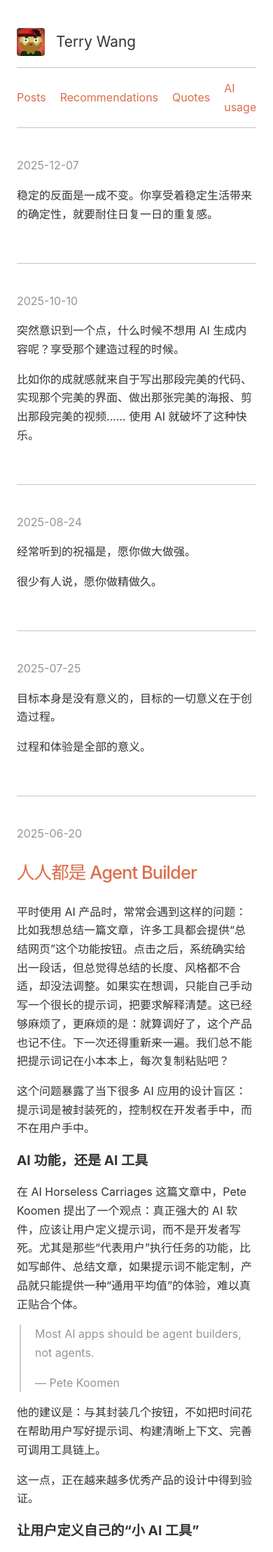
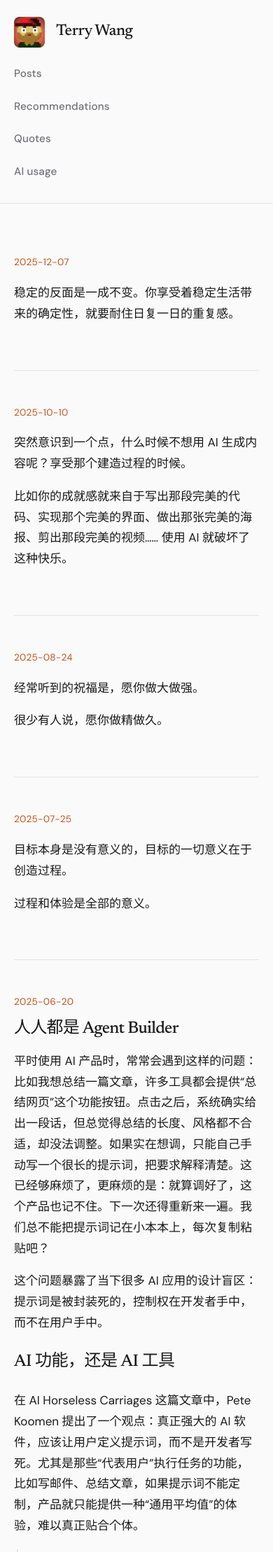
Before and after one commit to lvterry/lvterry.github.io, a Jekyll site: the page built from index.html, in a window 390 px wide. Shown: the top 2218 px of the page at 70% size. Built offline with Jekyll 4.4.1, drawn with Linux system fonts in a browser that asks for light colours; the list of posts is cut into pages by our own code.

Commit message:
Fix responsive layout issues: box-sizing, timeline text overflow, and mobile navigation
- Add global box-sizing: border-box to all elements
- Fix timeline-item text wrapping on narrow screens
- Make mobile nav stack vertically
- Reduce timeline date column width on mobile

```diff
--- a/assets/css/styles.css
+++ b/assets/css/styles.css
@@ -1,44 +1,50 @@
+/* Font imports */
+@import url('https://fonts.googleapis.com/css2?family=Newsreader:ital,wght@0,400;0,500;0,600;1,400&family=DM+Sans:wght@400;500;600&display=swap');
+
 :root {
-    --text-color: #333;
-    --text-weak-color: #959595;
-    --link-color: #db6e4d;
-    --link-visited-color: #d28ee9;
-    --border-color: #c5c5c5;
+    --text-color: #1a1a1a;
+    --text-weak-color: #71717a;
+    --link-color: #c2541e;
+    --link-visited-color: #8b5cf6;
+    --border-color: #e4e4e7;
+    --bg-color: #fafafa;
+    --card-bg: #ffffff;
+}
+
+* {
+    text-rendering: optimizeLegibility;
+    -webkit-font-smoothing: antialiased;
+    -moz-osx-font-smoothing: grayscale;
+    word-break: break-word;
+    overflow-wrap: break-word;
+    box-sizing: border-box;
 }
 
 body {
-    font-family:
-        -apple-system,
-        BlinkMacSystemFont,
-        Segoe UI,
-        Roboto,
-        PingFang SC,
-        Hiragino Sans GB,
-        Microsoft YaHei,
-        Helvetica Neue,
-        Helvetica,
-        Arial,
-        sans-serif;
-    font-size: 16px;
-    line-height: 1.67;
+    font-family: 'DM Sans', -apple-system, BlinkMacSystemFont, 'Segoe UI', sans-serif;
+    font-size: 17px;
+    line-height: 1.75;
     color: var(--text-color);
-    background-color: white;
+    background-color: var(--bg-color);
     scroll-behavior: smooth;
     padding: 0;
     margin: 0;
-    box-sizing: border-box;
-    -moz-box-sizing: border-box;
-    text-rendering: optimizeLegibility;
 }
 
 h1 {
-    font-size: 1.6rem;
-    letter-spacing: -1px;
+    font-family: 'Newsreader', Georgia, 'Times New Roman', serif;
+    font-size: 2.4rem;
     font-weight: 500;
+    letter-spacing: -0.03em;
+    line-height: 1.2;
+    color: var(--text-color);
 }
 
 h2 {
-    font-size: 1.2rem;
+    font-family: 'Newsreader', Georgia, 'Times New Roman', serif;
+    font-size: 1.5rem;
+    font-weight: 500;
+    letter-spacing: -0.02em;
 }
 
 img {
@@ -50,77 +56,146 @@
 a:visited {
     color: var(--link-color);
     text-decoration: none;
+    transition: color 0.2s ease;
 }
 
 a:hover {
-    color: #ff5a27;
+    color: #8b3a12;
     text-decoration: underline;
+    text-decoration-thickness: 1px;
+    text-underline-offset: 2px;
 }
 
 blockquote {
     color: var(--text-weak-color);
-    border-left: 2px solid #ccc;
+    border-left: 2px solid var(--border-color);
     margin-left: 4px;
     margin-right: 20px;
-    padding-left: 20px;
+    padding-left: 24px;
+    font-family: 'Newsreader', Georgia, serif;
+    font-size: 1.15rem;
+    font-style: italic;
+    line-height: 1.7;
 }
 
 img + em {
-    font-size: 0.9rem;
+    font-size: 0.85rem;
     color: var(--text-weak-color);
     font-style: normal;
 }
 
 .weak {
     color: var(--text-weak-color);
+    font-size: 0.85rem;
 }
 
 .container {
-    width: 40rem;
+    width: 48rem;
+    max-width: 90vw;
     margin: 0 auto;
+    padding: 0 1rem;
+}
+
+header {
+    padding: 48px 0 40px;
+    margin-bottom: 48px;
 }
 
 header .container {
-    padding-top: 40px;
-    margin-bottom: 40px;
+    display: flex;
+    align-items: center;
+    justify-content: space-between;
+    padding-bottom: 32px;
     border-bottom: 1px solid var(--border-color);
-    /* box-shadow: 0 1px 2px rgba(0,0,0,.1); */
 }
 
 header a {
     display: flex;
     align-items: center;
+    text-decoration: none;
+}
+
+header a:hover {
+    text-decoration: none;
 }
 
 header .name {
     color: var(--text-color);
-    font-size: 1.3rem;
+    font-family: 'Newsreader', Georgia, serif;
+    font-size: 1.4rem;
+    font-weight: 500;
     margin-left: 16px;
+    letter-spacing: -0.02em;
+}
+
+header a:hover .name {
+    color: var(--link-color);
 }
 
 nav {
-    padding: 16px 0;
-    margin-top: 16px;
-    border-top: 1px solid var(--border-color);
     display: flex;
-    gap: 20px;
+    gap: 32px;
+}
+
+nav a {
+    color: var(--text-weak-color);
+    font-size: 0.95rem;
+    font-weight: 500;
+    letter-spacing: 0.01em;
+    transition: color 0.2s ease;
+}
+
+nav a:hover {
+    color: var(--text-color);
+    text-decoration: none;
 }
 
 .avatar {
-    border-radius: 4px;
-    width: 40px;
-    height: 40px;
+    border-radius: 8px;
+    width: 44px;
+    height: 44px;
 }
 
 .home article {
+    padding-bottom: 48px;
+    margin-bottom: 48px;
     border-bottom: 1px solid var(--border-color);
-    padding-bottom: 40px;
-    margin-bottom: 40px;
+}
+
+.home article:last-of-type {
+    border-bottom: none;
+}
+
+.home article h1 {
+    margin: 12px 0 16px;
+    font-size: 1.8rem;
+}
+
+.home article h1 a {
+    color: var(--text-color);
+}
+
+.home article h1 a:hover {
+    color: var(--link-color);
+}
+
+.home article .date {
+    color: var(--text-weak-color);
+    font-size: 0.85rem;
+    letter-spacing: 0.02em;
 }
 
 .back-button {
-    margin-top: 20px;
-    margin-left: 20px;
+    margin: 32px 0;
+}
+
+.back-button a {
+    color: var(--text-weak-color);
+    font-size: 0.9rem;
+}
+
+.back-button a:hover {
+    color: var(--link-color);
 }
 
 /* #posts {
@@ -143,25 +218,43 @@
 
 .copyright {
     text-align: center;
-    padding: 0.8rem 0;
-    color: #959595;
+    padding: 48px 0 32px;
+    color: var(--text-weak-color);
+    font-size: 0.85rem;
 }
 
 .pagination {
-    background-color: #f5f5f5;
-    padding: 4px 12px;
-    border-radius: 30px;
-    text-align: center;
+    display: flex;
+    align-items: center;
+    justify-content: center;
+    gap: 16px;
+    padding: 24px 0;
+    font-size: 0.9rem;
+}
+
+.pagination a {
+    color: var(--text-weak-color);
+    padding: 8px 16px;
+    border-radius: 6px;
+    background: var(--card-bg);
+    border: 1px solid var(--border-color);
+    transition: all 0.2s ease;
+}
+
+.pagination a:hover {
+    color: var(--link-color);
+    border-color: var(--link-color);
+    text-decoration: none;
 }
 
 .page_number {
-    margin-left: 24px;
-    margin-right: 24px;
+    color: var(--text-weak-color);
 }
 
 .post-content {
-    border-bottom: 1px solid #e5e5e5;
-    padding-bottom: 2rem;
+    border-bottom: 1px solid var(--border-color);
+    padding-bottom: 2.5rem;
+    margin-bottom: 2.5rem;
 }
 
 .justify {
@@ -171,7 +264,7 @@
 hr {
     border: none;
     border-bottom: 1px solid var(--border-color);
-    margin: 2rem 6rem;
+    margin: 3rem 0;
 }
 
 article ul,
@@ -395,23 +488,56 @@
     font-size: 0.8rem;
 }
 .page-title {
+    font-family: 'Newsreader', Georgia, serif;
     text-align: center;
-    font-size: 2rem;
-    margin: 2rem 0;
-    font-weight: 700;
+    font-size: 2.6rem;
+    margin: 2rem 0 3rem;
+    font-weight: 500;
+    letter-spacing: -0.03em;
 }
 
-@media screen and (max-width: 540px) {
+@media screen and (max-width: 640px) {
     body {
-        padding: 24px;
+        padding: 0;
+    }
+
+    .container {
+        width: 100%;
+        max-width: 100%;
+        padding: 0 20px;
+    }
+
+    .timeline-item {
+        grid-template-columns: 80px 1fr;
+        gap: 12px;
+    }
+
+    .timeline-item > div:last-child {
+        overflow-wrap: break-word;
+    }
+
+    header {
+        padding: 24px 0;
     }
 
     header .container {
-        padding-top: 16px;
+        flex-direction: column;
+        align-items: flex-start;
+        gap: 24px;
     }
 
-    .container {
-        width: auto;
+    nav {
+        gap: 20px;
+        flex-direction: column;
+        align-items: flex-start;
+    }
+
+    h1 {
+        font-size: 1.8rem;
+    }
+
+    .page-title {
+        font-size: 2rem;
     }
 
     .portfolio section {
@@ -437,74 +563,111 @@
     }
 
     .back-button {
-        margin: 0;
+        margin: 24px 0;
+    }
+
+    .home article h1 {
+        font-size: 1.5rem;
+    }
+
+    .pagination {
+        flex-wrap: wrap;
+        gap: 12px;
     }
 }
 
 @media (prefers-color-scheme: dark) {
     :root {
-        --text-color: #f0f0f0;
-        --text-weak-color: #959595;
-        --border-color: #959595;
+        --text-color: #e4e4e7;
+        --text-weak-color: #71717a;
+        --link-color: #f87171;
+        --link-visited-color: #a78bfa;
+        --border-color: #27272a;
+        --bg-color: #09090b;
+        --card-bg: #18181b;
     }
 
     body {
-        background-color: #1a1a1a;
+        background-color: var(--bg-color);
     }
 
     blockquote {
-        border-left-color: #666;
+        border-left-color: #3f3f46;
     }
 
-    .pagination {
-        background-color: #2a2a2a;
+    .pagination a {
+        background: var(--card-bg);
+        border-color: var(--border-color);
+    }
+
+    .quotes-page blockquote {
+        background: var(--card-bg);
+        border-color: var(--border-color);
     }
 }
+
 /* Dark mode text legibility overrides scoped to principles pages */
 @media (prefers-color-scheme: dark) {
     body.principles .wrapper {
-        color: #232323; /* Dark text to contrast on light tiles */
+        color: #232323;
     }
     body.principles .lang a {
         color: #232323;
     }
 }
 .recommendations section {
-    margin-bottom: 2rem;
+    margin-bottom: 3rem;
 }
 
 .recommendations h2 {
-    font-size: 1.4rem;
-    color: var(--text-color);
-    margin-bottom: 0.4rem;
+    font-family: 'DM Sans', sans-serif;
+    font-size: 1rem;
+    font-weight: 600;
+    color: var(--text-weak-color);
+    text-transform: uppercase;
+    letter-spacing: 0.08em;
+    margin-bottom: 1rem;
 }
 
 .recommendation-list {
-    list-style: disc;
-    padding-left: 1.2rem;
-    margin-top: 1rem;
+    list-style: none;
+    padding: 0;
+    margin: 0;
 }
 
 .recommendation-list li {
-    margin-bottom: 0.5rem;
+    margin-bottom: 1rem;
+    line-height: 1.6;
 }
 
-.recommendation-list a:hover {
-    text-decoration: underline;
+.recommendation-list a {
+    font-weight: 500;
+}
+
+.recommendation-list .weak {
+    display: block;
+    margin-top: 0.25rem;
 }
 
 .quotes-page blockquote {
-    padding: 1rem;
-    border-radius: 1rem 1rem 1rem 0;
-    border: 1px solid #e0e0e0;
-    margin-bottom: 1rem;
-    color: #454545;
-    box-shadow: 1px 1px 3px rgba(0, 0, 0, 0.05);
+    padding: 1.5rem 2rem;
+    background: var(--card-bg);
+    border-radius: 4px;
+    border: 1px solid var(--border-color);
+    margin-bottom: 1.5rem;
+    color: var(--text-color);
+    font-size: 1.1rem;
 }
 
 .quotes-page .quote p {
     margin-bottom: 0;
-    color: #959595;
+    color: var(--text-weak-color);
+    font-size: 0.9rem;
+    margin-top: 0.75rem;
+}
+
+.quotes-page .quote p em {
+    font-style: normal;
 }
 
 /* Companies page enhancements */
@@ -553,4 +716,10 @@
     grid-template-columns: 100px 1fr;
     gap: 16px;
     margin-bottom: 10px;
+    min-width: 0;
 }
+
+.timeline-item > div:last-child {
+    min-width: 0;
+    word-break: break-word;
+}
--- a/index.html
+++ b/index.html
@@ -9,8 +9,8 @@
   <div class="container">
     {% for post in paginator.posts %}
     <article>
-      <div>
-        <a href="{{ post.url }}" style="color: var(--text-weak-color)">{{ post.date | date: '%F' }}</a>
+      <div class="date">
+        <a href="{{ post.url }}">{{ post.date | date: '%F' }}</a>
       </div>
 
       {% unless post.hide_title_in_list %}
```
